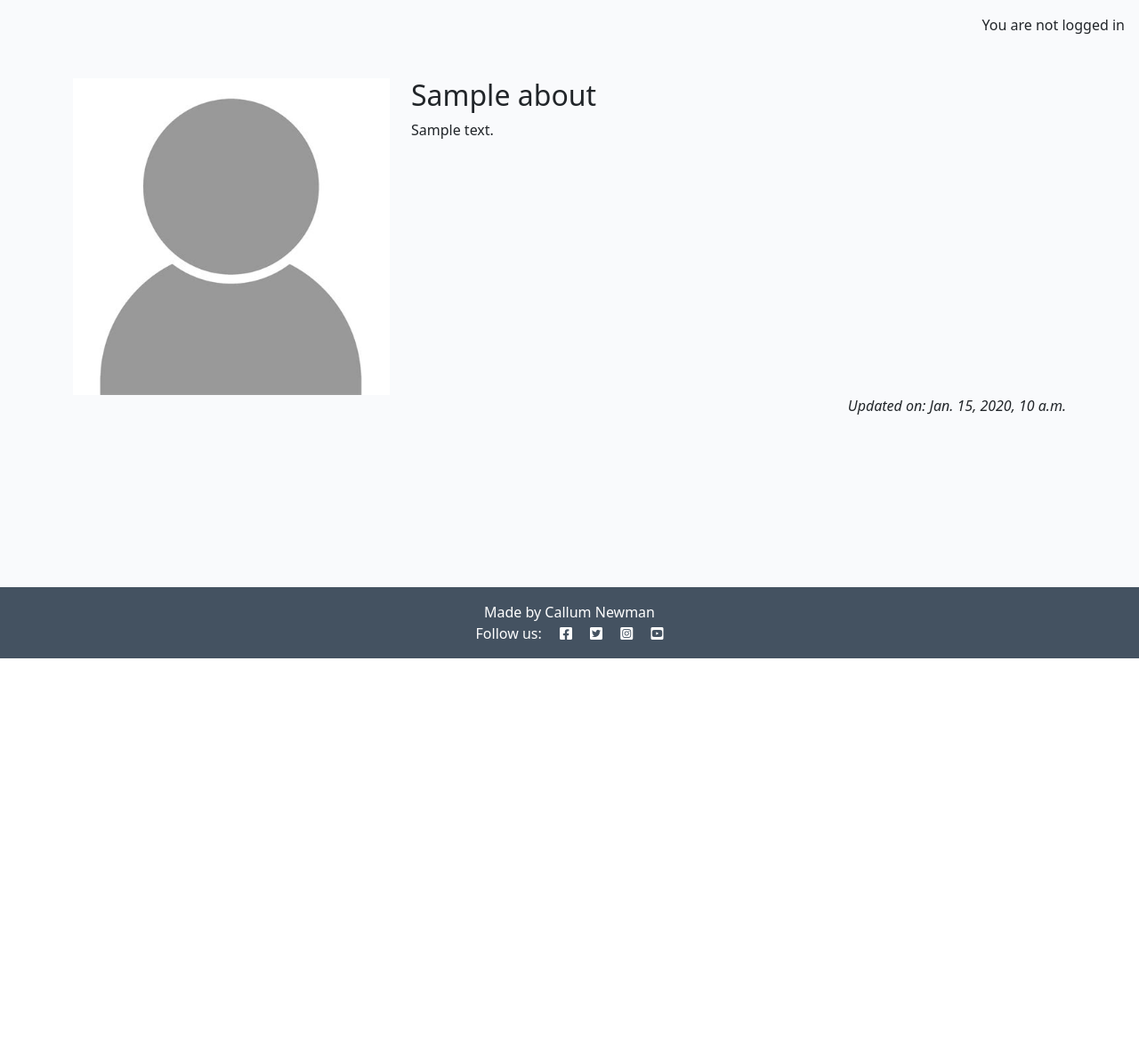
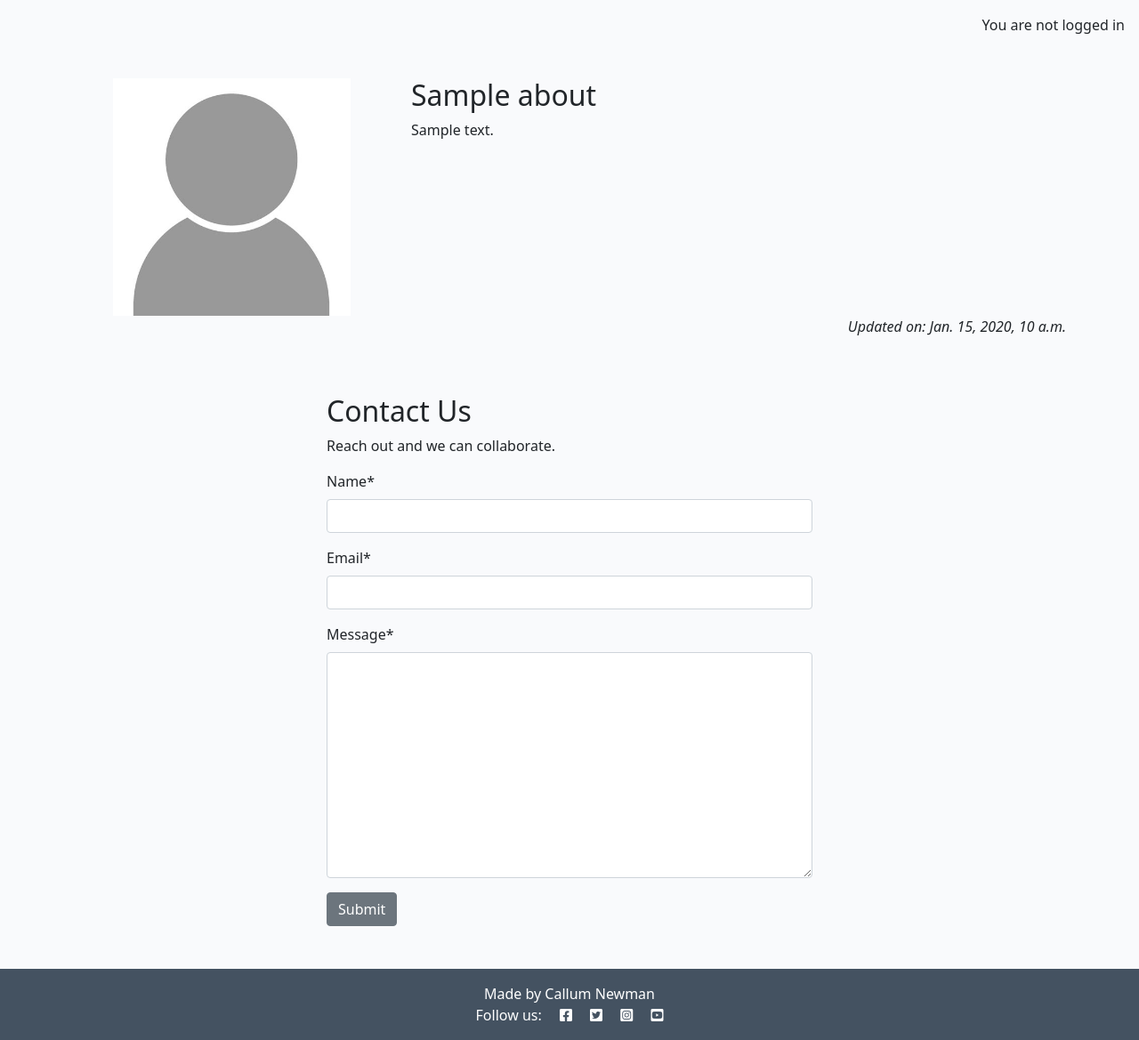
Before and after one commit to DrunkenJellies-dev/PokeSmart, a Django app: page /about/ in a window 1280 px wide. Shown: the part 60-1229 px from the top of the page at 89% size. Before the commit the page ends 800 px from the top, so only its background shows below. Run offline with Django 4.2, Linux system fonts and the light colour scheme; tables that the repository leaves empty hold one stand-in row (values such as "Sample post"); some libraries are stand-ins or nearby versions.

Commit message:
Added a contact us form to the about page

```diff
--- /dev/null
+++ b/about/forms.py
@@ -0,0 +1,8 @@
+from .models import CollaborateRequest
+from django import forms
+
+
+class CollaborateForm(forms.ModelForm):
+    class Meta:
+        model = CollaborateRequest
+        fields = ('name', 'email', 'message')
--- a/about/models.py
+++ b/about/models.py
@@ -1,4 +1,6 @@
 from django.db import models
+
+# Create your models here.
 
 
 class About(models.Model):
@@ -8,3 +10,13 @@
 
     def __str__(self):
         return self.title
+
+
+class CollaborateRequest(models.Model):
+    name = models.CharField(max_length=200)
+    email = models.EmailField()
+    message = models.TextField()
+    read = models.BooleanField(default=False)
+
+    def __str__(self):
+        return f"Collaboration request from {self.name}"
--- a/about/templates/about/about.html
+++ b/about/templates/about/about.html
@@ -1,15 +1,14 @@
-{% extends 'base.html' %} {% block content %} {% load static %}
+{% extends 'base.html' %}
+{% load static %}
+{% load crispy_forms_tags %}
+{%block content %}
+
 <div class="container mt-5">
   <div class="row">
-    <div class="col-4 text-center">
-      <img
-        src="{% static 'images/nobody.jpg' %}"
-        width="75%"
-        class="scale"
-        alt="placeholder"
-      />
+    <div class="col-12 col-md-4 text-center">
+      <img src="{% static 'images/nobody.jpg' %}" width="75%" />
     </div>
-    <div class="col-8">
+    <div class="col-12 col-md-8">
       <h2>{{ about.title }}</h2>
       {{ about.content | safe }}
     </div>
@@ -19,5 +18,18 @@
       <p class="text-end"><em>Updated on: {{ about.updated_on }}</em></p>
     </div>
   </div>
+  <div class="row justify-content-center">
+    <div class="col-12 col-md-6 my-5">
+      <h2>Contact Us</h2>
+      <p>
+        Reach out and we can collaborate.
+      </p>
+
+      <form method="post">
+        {{ collaborate_form | crispy }} {% csrf_token %}
+        <button class="btn btn-secondary" type="submit">Submit</button>
+      </form>
+    </div>
+  </div>
 </div>
 {% endblock content %}
--- a/about/views.py
+++ b/about/views.py
@@ -1,15 +1,19 @@
 from django.shortcuts import render
 from .models import About
-
+from .forms import CollaborateForm
 
 def about_me(request):
     """
     Renders the About page
     """
     about = About.objects.all().order_by('-updated_on').first()
+    collaborate_form = CollaborateForm()
 
     return render(
         request,
         "about/about.html",
-        {"about": about},
+        {
+            "about": about,
+            "collaborate_form": collaborate_form
+        },
     )
```
Also changed, not shown: about/admin.py (+13 -2 lines), about/migrations/0002_collaboraterequest.py (added), 1 other file.
